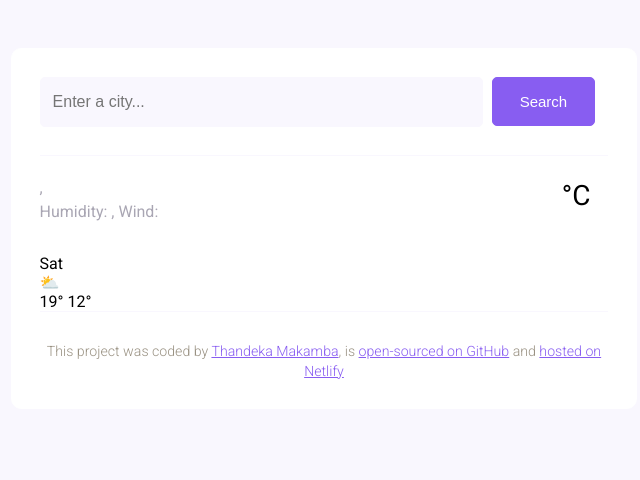
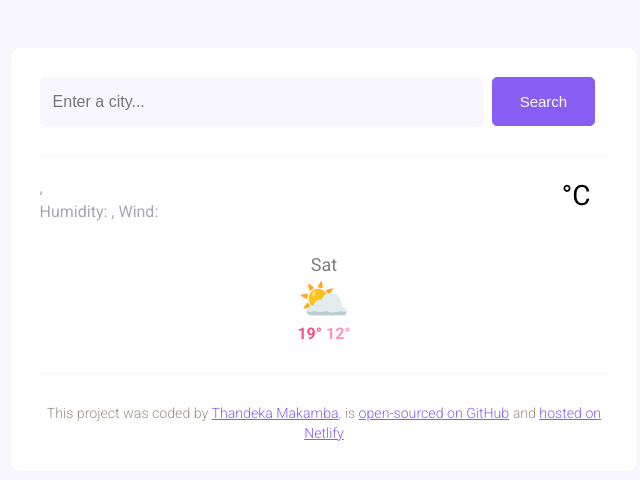
Before and after one commit to Thandeka-Tracy/weather-application, a plain HTML site: page index.html in a window 1280 px wide. Shown: the whole page, without its empty margins (316-956 px from the left). Drawn offline with nearby package versions, Linux system fonts and the light colour scheme; no server answers.

Commit message:
Update style.css

```diff
--- a/src/style.css
+++ b/src/style.css
@@ -91,6 +91,30 @@ main .current-weather-unit {
   margin: 13px 0 0 4px;
 }
 
+main .weather-forecast {
+  text-align: center;
+  margin-bottom: 30px;
+}
+
+main .weather-forecast-date {
+  font-size: 18px;
+  opacity: 0.5;
+}
+
+main .weather-forecast-icon {
+  font-size: 42px;
+}
+
+main .weather-forecast-temperatures {
+  color: #f65282;
+  font-size: 16px;
+  font-weight: 600;
+}
+
+main .weather-forecast-temperature-min {
+  opacity: 0.6;
+}
+
 footer {
   font-size: 17px;
   text-align: center;
```
